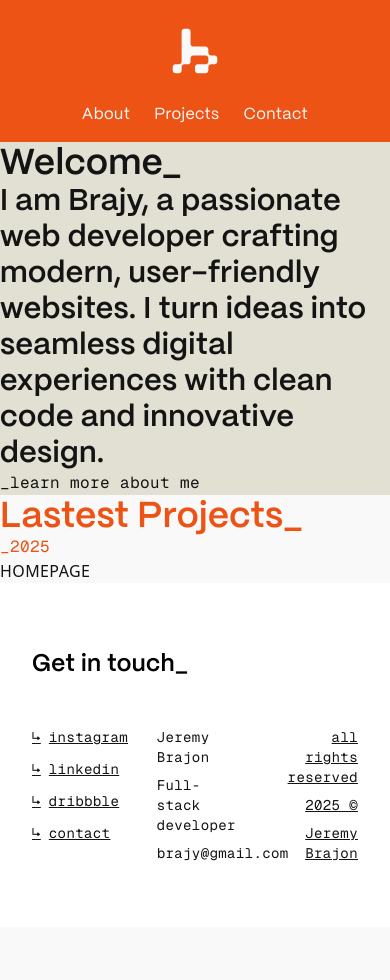
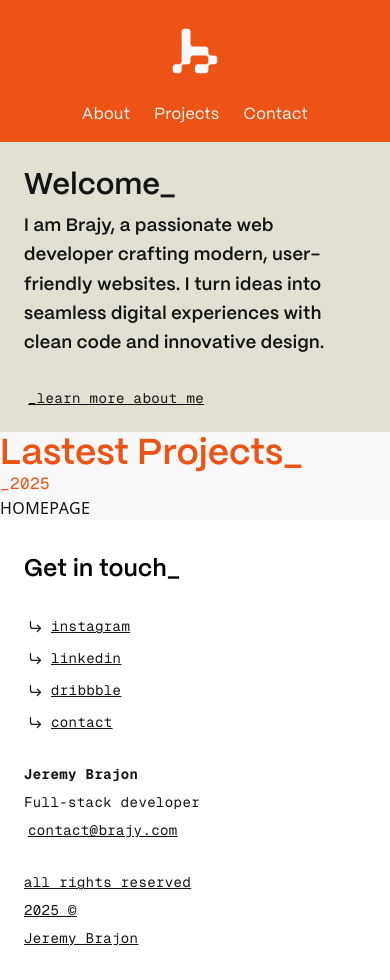
Before and after one commit to brajy01/brajy_portfolio, a Next.js app: page / in a window 390 px wide. Before the commit the page ends 927 px from the top, so only its background shows below. Built offline with nearby package versions, Linux system fonts and the light colour scheme.

Commit message:
refactor(components): responsive and accessible hero & footer

```diff
--- a/components/layout/footer.tsx
+++ b/components/layout/footer.tsx
@@ -1,44 +1,81 @@
 import Link from "next/link";
+import { CornerDownRight } from "lucide-react";
 
 const socialLinks = [
-  { name: "instagram", href: "https://instagram.com/username" },
-  { name: "linkedin", href: "https://linkedin.com/in/username" },
-  { name: "dribbble", href: "https://dribbble.com/username" },
-  { name: "contact", href: "mailto:brajy@gmail.com" },
+  {
+    name: "instagram",
+    href: "https://instagram.com/username",
+    label: "Visit Instagram profile",
+  },
+  {
+    name: "linkedin",
+    href: "https://linkedin.com/in/username",
+    label: "Visit LinkedIn profile",
+  },
+  {
+    name: "dribbble",
+    href: "https://dribbble.com/username",
+    label: "Visit Dribbble portfolio",
+  },
+  {
+    name: "contact",
+    href: "mailto:contact@brajy.com",
+    label: "Send an email",
+  },
 ];
 
 export default function Footer() {
   return (
-    <footer className="bg-white text-foreground py-16 px-8">
-      <h2 className="font-title text-2xl text-black mb-12">Get in touch_</h2>
+    <footer className="bg-white text-foreground py-8 md:py-16 px-6 md:px-8 lg:px-12">
+      <h2
+        id="footer-title"
+        className="font-title text-2xl md:text-3xl text-black mb-8 md:mb-12"
+      >
+        Get in touch_
+      </h2>
 
-      <div className="grid grid-cols-3 gap-12">
-        {/* Left Column */}
-        <div>
+      <div className="grid grid-cols-1 md:grid-cols-3 gap-8 md:gap-12">
+        {/* Left Column - Social Links */}
+        <nav aria-labelledby="footer-title">
           <ul className="space-y-3">
             {socialLinks.map((link) => (
               <li key={link.name}>
                 <Link
                   href={link.href}
-                  className="font-caption text-sm underline hover:opacity-60 transition-opacity flex items-center gap-2"
+                  className="font-caption text-sm md:text-base underline hover:opacity-75 focus:outline-none focus:ring-2 focus:ring-offset-2 focus:ring-blue-500 rounded px-1 transition-opacity flex items-center gap-2"
+                  aria-label={link.label}
                 >
-                  <span>↳</span>
+                  <span aria-hidden="true">
+                    <CornerDownRight height={15} width={15} />
+                  </span>
                   <span>{link.name}</span>
                 </Link>
               </li>
             ))}
           </ul>
+        </nav>
+
+        {/* Center Column - Contact Info */}
+        <div
+          className="font-caption text-sm md:text-base space-y-2"
+          role="contentinfo"
+        >
+          <p>
+            <strong>Jeremy Brajon</strong>
+          </p>
+          <p>Full-stack developer</p>
+          <p>
+            <a
+              href="mailto:contact@brajy.com"
+              className="underline hover:opacity-75 focus:outline-none focus:ring-2 focus:ring-offset-2 focus:ring-blue-500 rounded px-1 transition-opacity"
+            >
+              contact@brajy.com
+            </a>
+          </p>
         </div>
 
-        {/* Center Column */}
-        <div className="font-caption text-sm space-y-2">
-          <p>Jeremy Brajon</p>
-          <p>Full-stack developer</p>
-          <p>brajy@gmail.com</p>
-        </div>
-
-        {/* Right Column */}
-        <div className="font-caption text-sm space-y-2 text-right">
+        {/* Right Column - Copyright */}
+        <div className="font-caption text-sm md:text-base space-y-2 md:text-right">
           <p className="underline">all rights reserved</p>
           <p className="underline">2025 ©</p>
           <p className="underline">Jeremy Brajon</p>
--- a/components/section/hero.tsx
+++ b/components/section/hero.tsx
@@ -2,16 +2,36 @@ import Link from "next/link";
 
 export default function Hero() {
   return (
-    <div className="bg-secondary">
-      <h1 className="text-4xl font-title">Welcome_</h1>
-      <p className="text-3xl font-title">
-        I am Brajy, a passionate web developer crafting modern, user-friendly
-        websites. I turn ideas into seamless digital experiences with clean code
-        and innovative design.
-      </p>
-      <Link href="/about" className="font-caption hover:underline">
-        _learn more about me
-      </Link>
-    </div>
+    <section
+      className="bg-secondary grid grid-cols-1 md:grid-cols-3 gap-4 md:gap-8 p-6 md:p-8 lg:p-12"
+      role="region"
+      aria-labelledby="hero-title"
+    >
+      <div className="md:col-span-2">
+        <h1
+          id="hero-title"
+          className="text-3xl md:text-4xl font-title pb-2 md:pb-4"
+        >
+          Welcome_
+        </h1>
+        <p
+          className="text-lg md:text-3xl font-title leading-relaxed"
+          role="doc-introduction"
+        >
+          I am Brajy, a passionate web developer crafting modern, user-friendly
+          websites. I turn ideas into seamless digital experiences with clean
+          code and innovative design.
+        </p>
+      </div>
+      <div className="flex flex-col justify-end mt-4 md:mt-0">
+        <Link
+          href="/about"
+          className="font-caption text-sm md:text-base underline hover:opacity-75 focus:outline-none focus:ring-2 focus:ring-offset-2 focus:ring-blue-500 rounded px-1 transition-opacity"
+          aria-label="Learn more about Jeremy Brajon"
+        >
+          _learn more about me
+        </Link>
+      </div>
+    </section>
   );
 }
```
